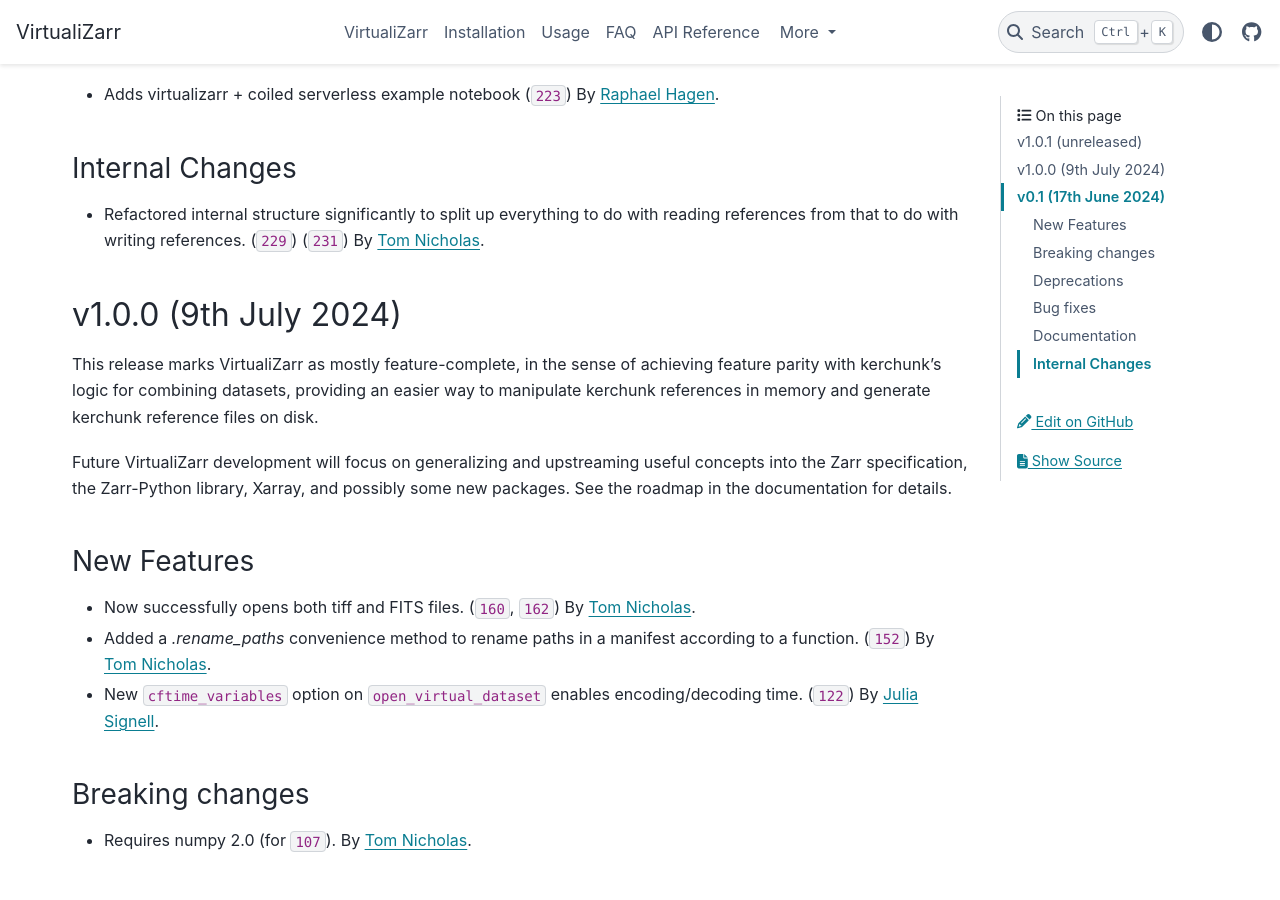
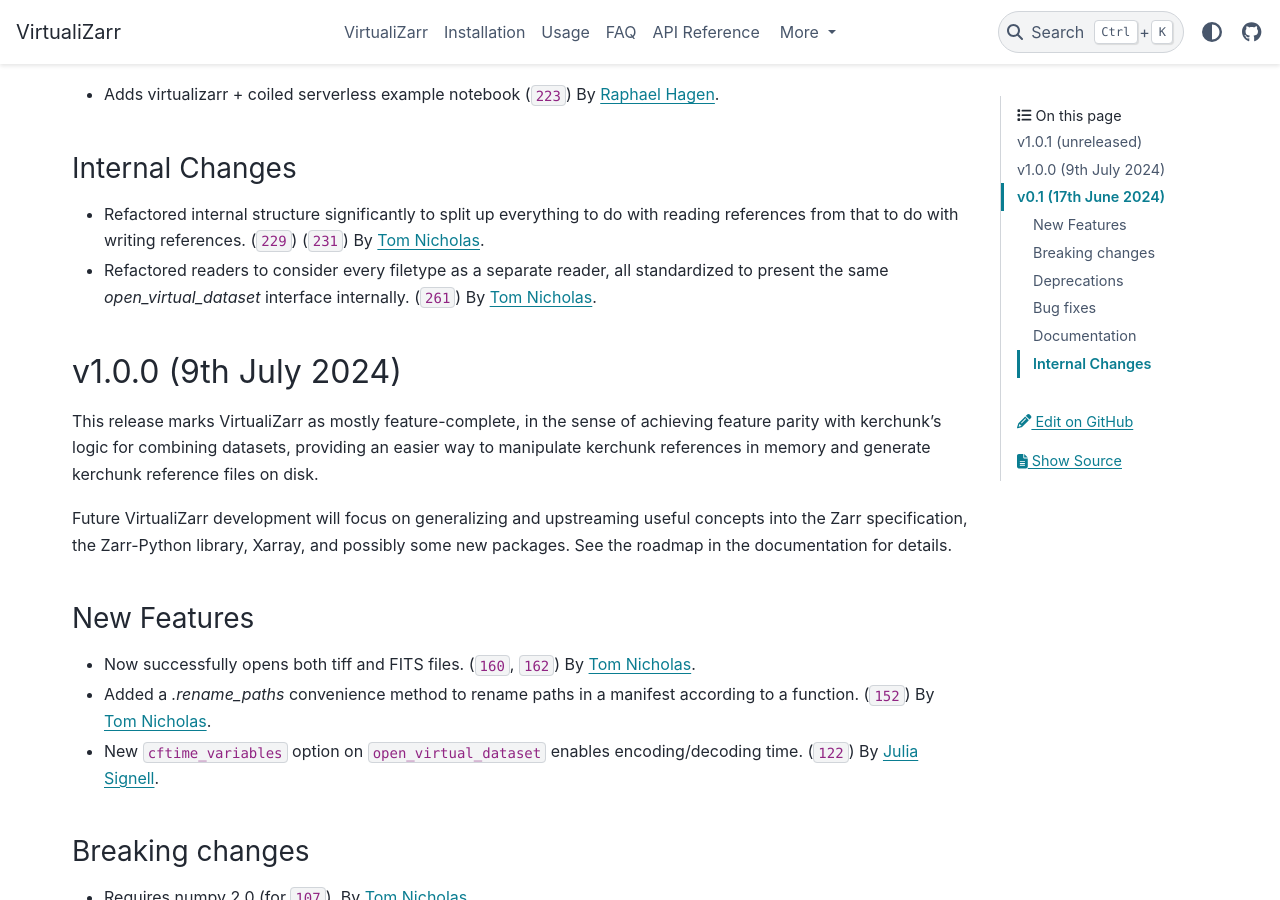
Before and after one commit to zarr-developers/VirtualiZarr, a Sphinx documentation site: the page built from docs/releases.rst, in a window 1280 px wide and 900 px high, scrolled down 1089 px. Built offline with Sphinx 7.4.7 and the PyData theme 0.15.4, drawn with Linux system fonts in a browser that asks for light colours; cross-references to code outside the pages are shown as plain code.

Commit message:
release note

```diff
--- a/docs/releases.rst
+++ b/docs/releases.rst
@@ -67,6 +67,8 @@
 
 - Refactored internal structure significantly to split up everything to do with reading references from that to do with writing references.
   (:issue:`229`) (:pull:`231`) By `Tom Nicholas <https://github.com/TomNicholas>`_.
+- Refactored readers to consider every filetype as a separate reader, all standardized to present the same `open_virtual_dataset` interface internally.
+  (:pull:`261`) By `Tom Nicholas <https://github.com/TomNicholas>`_.
 
 .. _v1.0.0:
 
```
